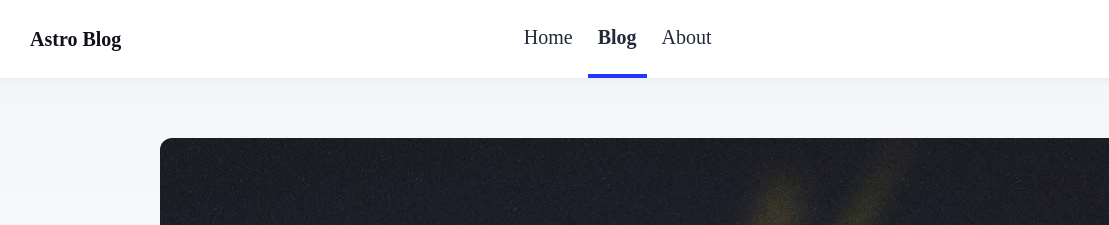
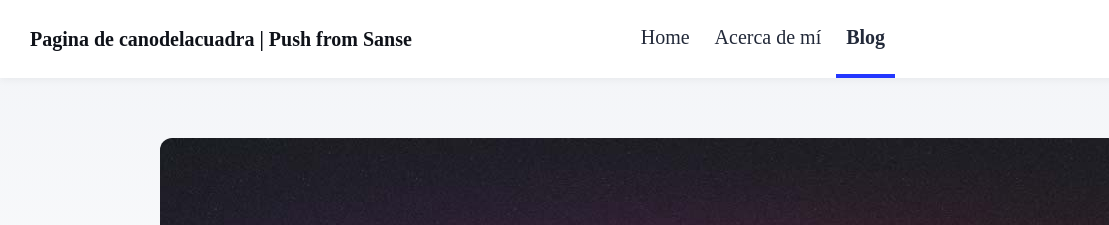
Before and after one commit to canodelacuadra/blog-desarrollo, an Astro site: page /blog in a window 1280 px wide. Shown: the top 225 px of the page, 0-1109 px from the left. Built offline with nearby package versions, Linux system fonts and the light colour scheme; Astro itself is replaced by a stand-in of ours.

Commit message:
codigo deinicio

```diff
--- a/src/components/Footer.astro
+++ b/src/components/Footer.astro
@@ -3,7 +3,7 @@ const today = new Date();
 ---
 
 <footer>
-	&copy; {today.getFullYear()} Your name here. All rights reserved.
+	&copy; {today.getFullYear()} canodelacuadra. All rights reserved.
 	<div class="social-links">
 		<a href="https://m.webtoo.ls/@astro" target="_blank">
 			<span class="sr-only">Follow Astro on Mastodon</span>
--- a/src/components/Header.astro
+++ b/src/components/Header.astro
@@ -1,17 +1,18 @@
 ---
-import { SITE_TITLE } from '../consts';
+import { SITE_TITLE,SITE_DESCRIPTION } from '../consts';
 import HeaderLink from './HeaderLink.astro';
 ---
 
 <header>
 	<nav>
 		<h2>
-			<a href="/">{SITE_TITLE}</a>
+			<a href="/">{SITE_TITLE} | {SITE_DESCRIPTION} </a>
 		</h2>
 		<div class="internal-links">
 			<HeaderLink href="/">Home</HeaderLink>
+			<HeaderLink href="/about">Acerca de mí</HeaderLink>
 			<HeaderLink href="/blog">Blog</HeaderLink>
-			<HeaderLink href="/about">About</HeaderLink>
+
 		</div>
 		<div class="social-links">
 			<a href="https://m.webtoo.ls/@astro" target="_blank">
--- a/src/consts.ts
+++ b/src/consts.ts
@@ -1,5 +1,5 @@
 // Place any global data in this file.
 // You can import this data from anywhere in your site by using the `import` keyword.
 
-export const SITE_TITLE = 'Astro Blog';
-export const SITE_DESCRIPTION = 'Welcome to my website!';
+export const SITE_TITLE = 'Pagina de canodelacuadra';
+export const SITE_DESCRIPTION = 'Push from Sanse';
--- a/src/content/blog/first-post.md
+++ b/src/content/blog/first-post.md
@@ -1,7 +1,7 @@
 ---
 title: 'First post'
 description: 'Lorem ipsum dolor sit amet'
-pubDate: 'Jul 08 2022'
+pubDate: 'Jul 08 2026'
 heroImage: '../../assets/blog-placeholder-3.jpg'
 ---
 
```
